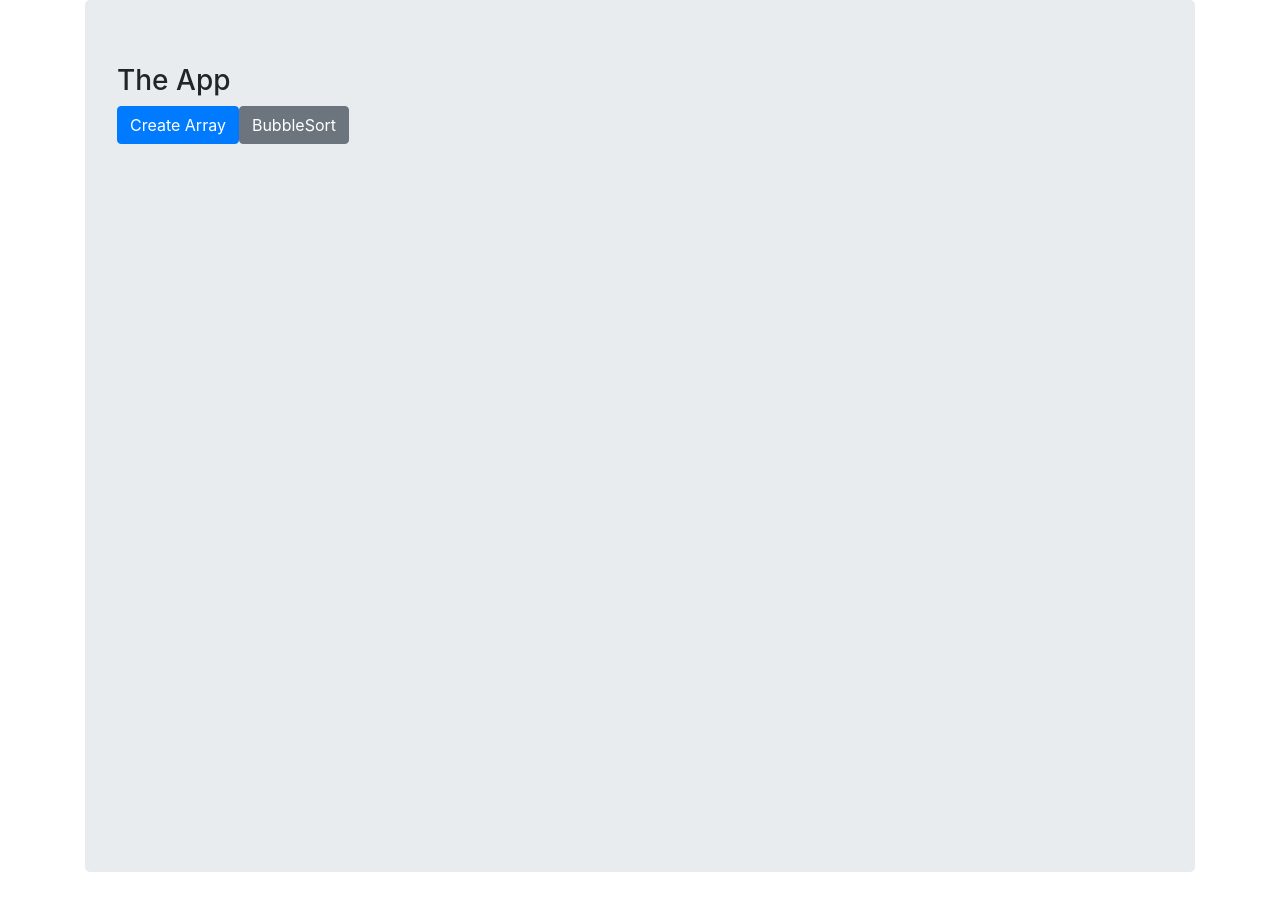
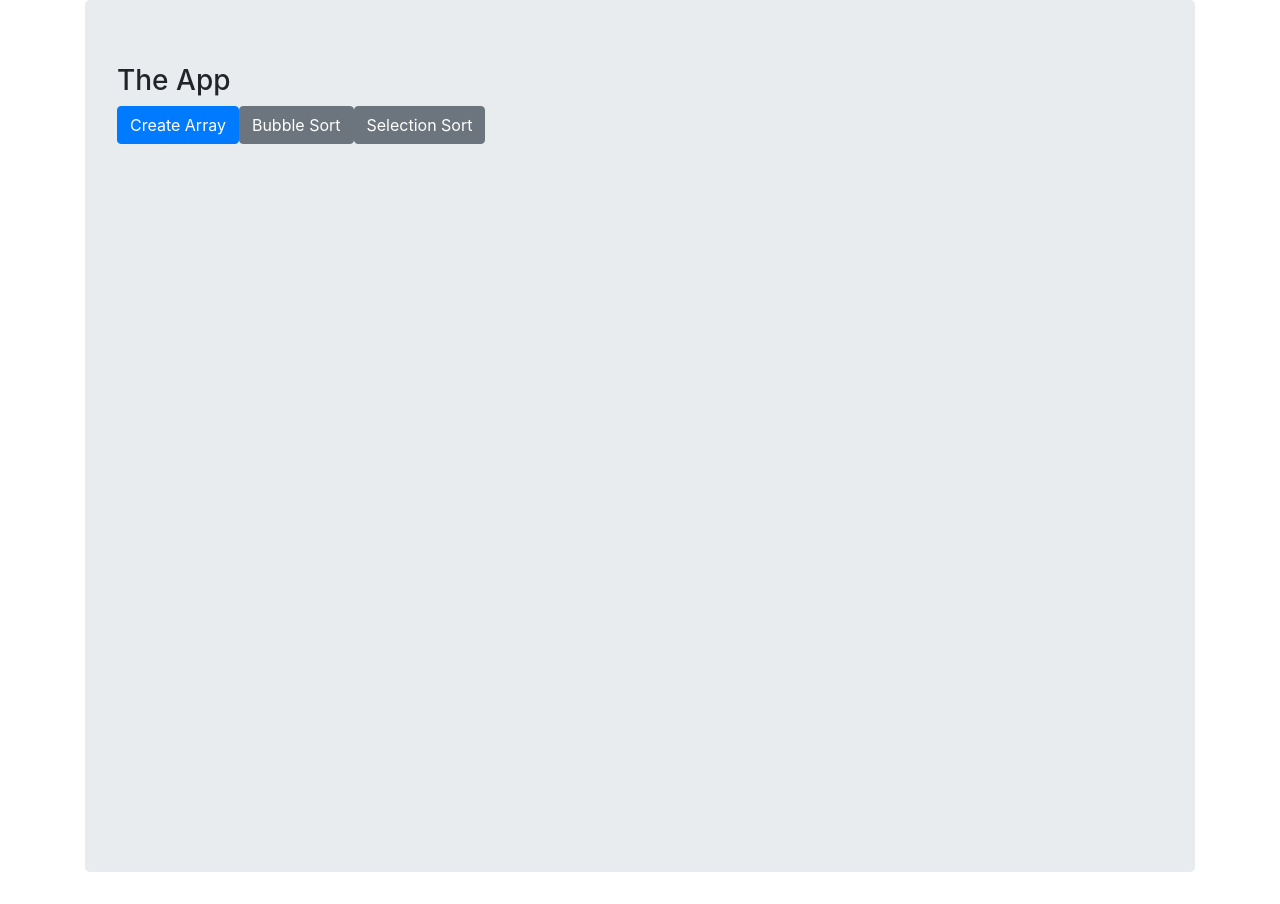
Before and after one commit to chrislander/algo-app, a React (Create React App) app: page / in a window 1280 px wide. Built offline with nearby package versions, Linux system fonts and the light colour scheme.

Commit message:
Working select sort

```diff
--- a/src/components/App.js
+++ b/src/components/App.js
@@ -4,6 +4,7 @@ import Board from './Board';
 import Button from './Button'
 
 import { generateArr } from "../classes/arrGenerator.js";
+import { ThemeConsumer } from 'react-bootstrap/esm/ThemeProvider';
 
 //import { bubbleSort } from "../classes/sorting/algoBubbleSort.js"
 
@@ -18,35 +19,67 @@ class App extends React.Component {
   }
 
   handleClick() {
-    let arr = generateArr(100);
+    let arr = generateArr(120);
     this.setState({ arr:arr });
   }
 
-  async handleArr() {
-
-    console.log(this.state.arr)
+  async handleBubbleSort() {
 
     let swapped;
     let iarr = this.state.arr;
 
     do {
       swapped = false;
+
       for (let i = 0; i < iarr.length; i++ ){
 
         if(iarr[i] > iarr[i + 1]){
+
           await this.sleep(25)
+
           let tmp = iarr[i + 1];
           iarr[i + 1] = iarr[i];
           iarr[i] = tmp;
           swapped = true;
+
           this.setState({ arr:iarr });
-          console.log('redrawn');
 
         }
       }
     } while (swapped === true )
 
   }
+
+  async handleSelectionSort() {
+
+
+    let iarr = this.state.arr;
+
+    for (let i = 0;  i < iarr.length; i++ ) {
+      let cur_smallest = iarr[i];
+      let cur_smallest_pos = i;
+
+      for (let j = i + 1; j < iarr.length; j++) {
+
+        if (iarr[j] < cur_smallest) {
+
+          cur_smallest = iarr[j]
+          cur_smallest_pos = j;
+        }
+      }
+
+      if (iarr[i] > cur_smallest){
+        let tmp = iarr[i];
+        iarr[i] = cur_smallest;
+        iarr[cur_smallest_pos] = tmp;
+      }
+
+      await this.sleep(25);
+      this.setState({ arr:iarr });
+    }
+
+  }
+
 
   render() {
     return (
@@ -62,9 +95,15 @@ class App extends React.Component {
             />
 
             <Button
-              title="BubbleSort"
-              rtype="sortArray"
-              handleArr = {this.handleArr.bind(this)}
+              title="Bubble Sort"
+              rtype="bubbleSort"
+              handleBubbleSort = {this.handleBubbleSort.bind(this)}
+            />
+
+            <Button
+              title="Selection Sort"
+              rtype="selectionSort"
+              handleSelectionSort = {this.handleSelectionSort.bind(this)}
             />
 
             <Board
--- a/src/components/Button.js
+++ b/src/components/Button.js
@@ -15,12 +15,17 @@ class Button extends Component {
         );
     }
 
-    if (rtype === 'sortArray'){
+    else if (rtype === 'bubbleSort'){
       return (
-        <button onClick={this.props.handleArr} className="btn btn-secondary" variant="secondary">{this.props.title}</button>
+        <button onClick={this.props.handleBubbleSort} className="btn btn-secondary" variant="secondary">{this.props.title}</button>
       );
     }
-  }
+
+    else if (rtype === 'selectionSort'){
+      return (
+        <button onClick={this.props.handleSelectionSort} className="btn btn-secondary" variant="secondary">{this.props.title}</button>
+      );
+    }      }
 }
 
 export default Button;
--- a/src/index.css
+++ b/src/index.css
@@ -23,6 +23,6 @@ code {
     width: 5px;
     display: inline-block;
     margin: 0 1px;
-    background-color: blue;
+    background-color: purple;
     transition: height 100ms ease-in;
 }
```
